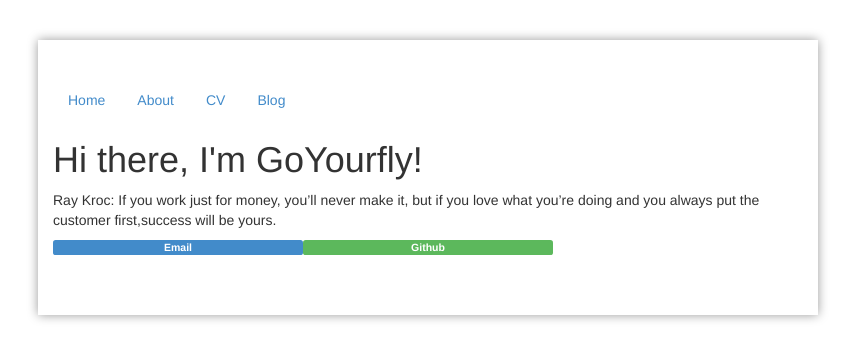
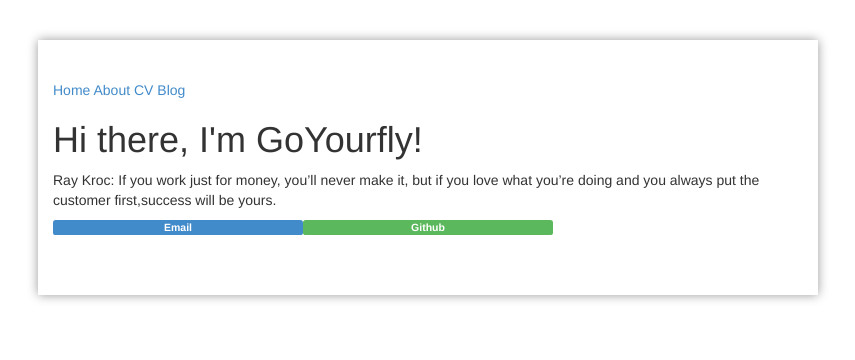
Before and after one commit to goyourfly/goyourfly.github.io, a Jekyll site: the page built from index.html, in a window 1280 px wide. Shown: the top 360 px of the page, without its empty margins (212-1067 px from the left). Built offline with Jekyll 4.4.1, drawn with Linux system fonts in a browser that asks for light colours.

Commit message:
Update default.html

```diff
--- a/_layouts/default.html
+++ b/_layouts/default.html
@@ -15,12 +15,12 @@
 		<div class="container">
 			<div class="row">
 				<div class="col-xs-12 col-sm-8 col-sm-offset-2" style="margin-top:40px;margin-bottom:100px; padding-top:40px;padding-bottom:60px; box-shadow:0px 0px 10px rgba(0,0,0,.4);">
-			<ul class="nav nav-pills" role="tablist">
-				<li role="presentation"><a href="/">Home</a></li>
-		       		<li role="presentation"><a href="/about">About</a></li>
-	     			<li role="presentation"><a href="/cv">CV</a></li>
-	   			<li role="presentation"><a href="/blog">Blog</a></li>
-			</ul>
+			<nav >
+				<a href="/">Home</a>
+		       		<a href="/about">About</a>
+	     			<a href="/cv">CV</a>
+	   			<a href="/blog">Blog</a>
+			</nav>
 
 			<div class="divider"/>
 
```
